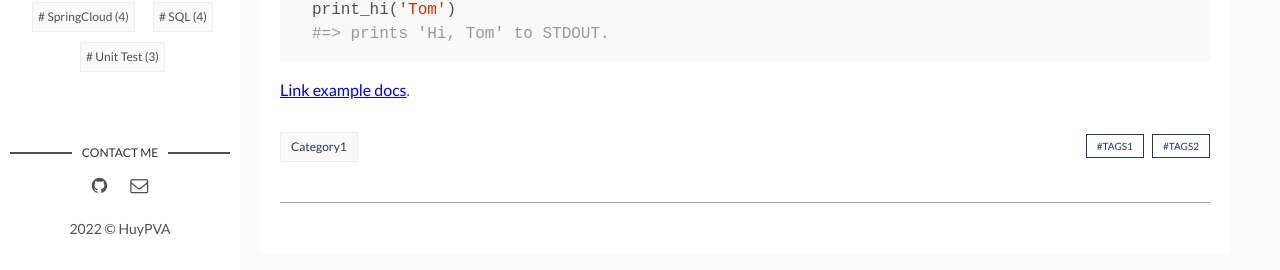
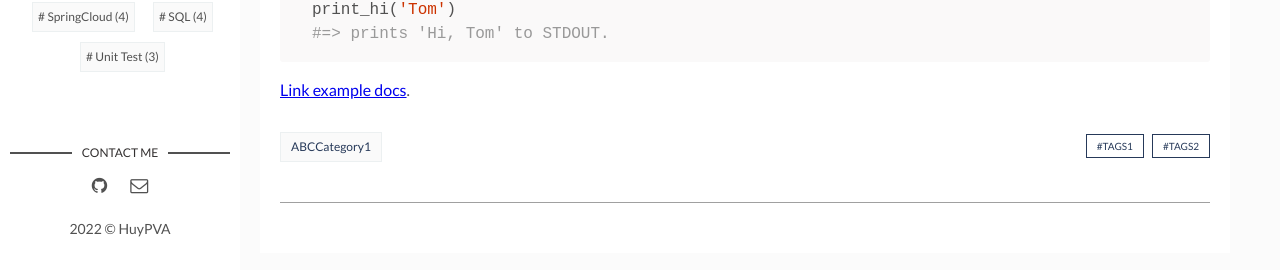
Before and after one commit to huypva/huypva.github.io, a Jekyll site: the page built from 2022-05-04-example-article.markdown, in a window 1280 px wide and 900 px high, scrolled down 1053 px. Shown: the part 627-897 px from the top of the window. Built offline with Jekyll 4.4.1, drawn with Linux system fonts in a browser that asks for light colours.

```diff
--- a/_layouts/post.html
+++ b/_layouts/post.html
@@ -34,12 +34,12 @@ layout: main
         <div class="page-share">
           {% for category in page.categories %}
             {% assign category_words = category | cgi_escape %}
-          <a href="{{site.baseurl}}/categories#{{ category_words }}" class="tag">{{ category_words }}</a>
+          <a href="{{site.baseurl}}/categories#{{ category_words }}" class="tag">ABC{{ category_words }}</a>
           {% endfor %}
         </div>
         <div class="page-tag">
           {% for tag in page.tags %}
-            <a href="{{site.baseurl}}/tags#{{tag}}" class="tag">&#35;{{ tag }}</a>
+            <a href="{{site.baseurl}}/tags#{{tag}}" class="tag">&#35;{{ tag | cgi_escape }}</a>
           {% endfor %}
         </div>
       </div>
```
